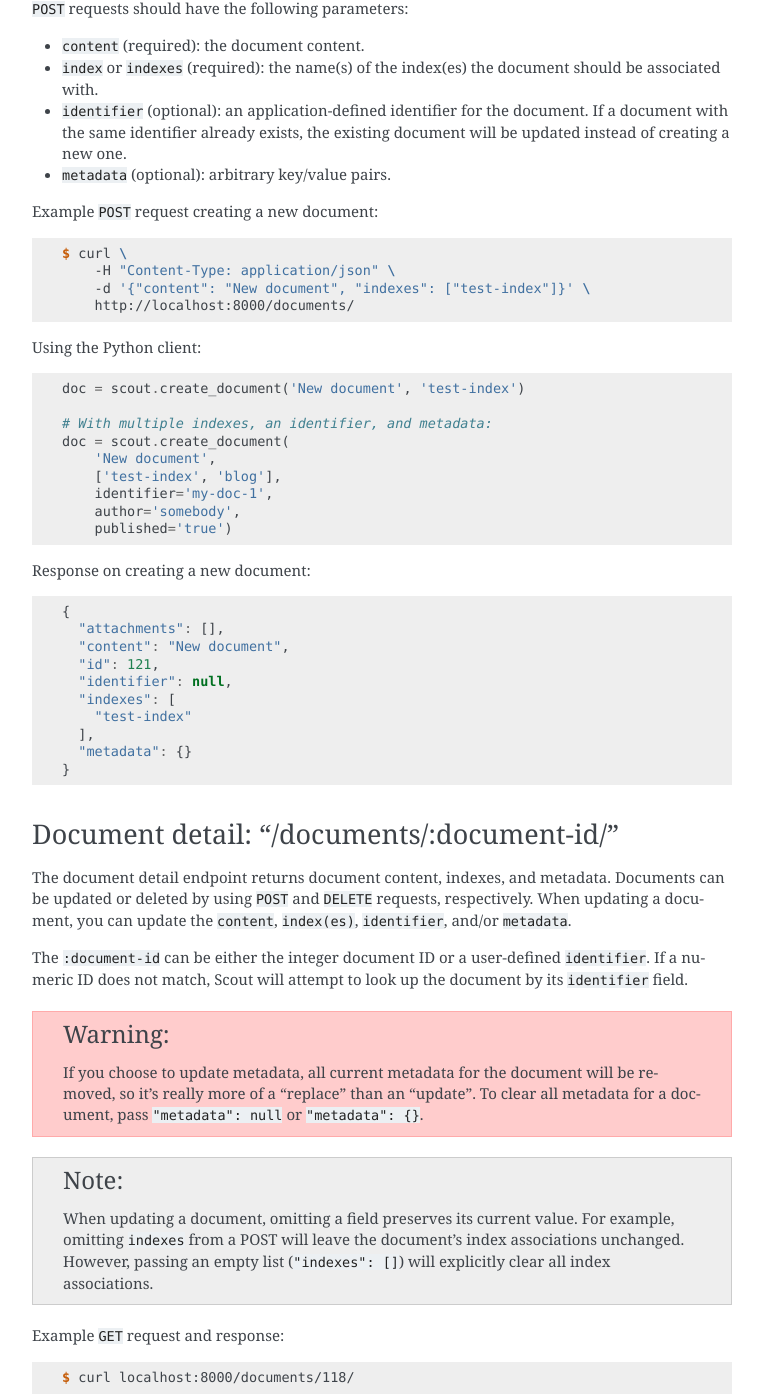
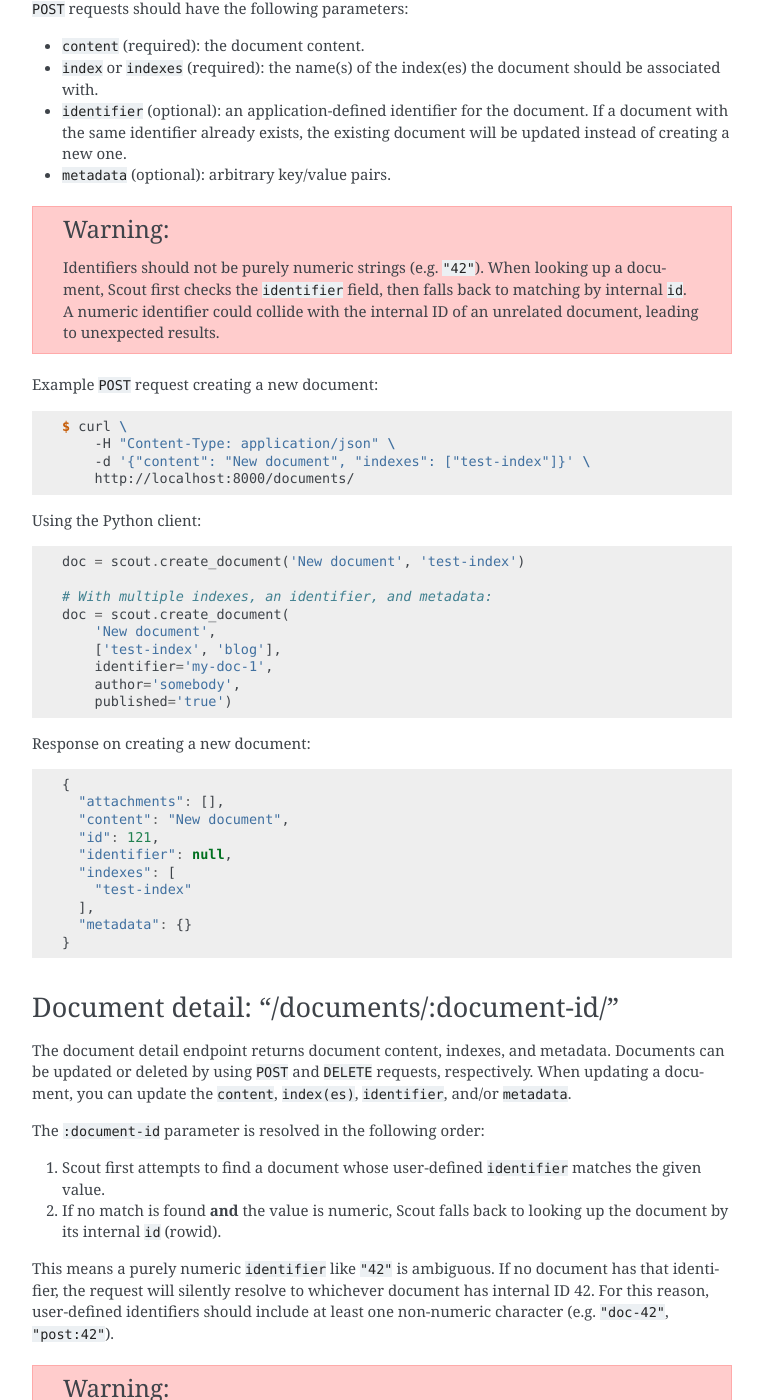
Before and after one commit to coleifer/scout, a Sphinx documentation site: the page built from docs/server.rst, in a window 1280 px wide and 1400 px high, scrolled down 8429 px. Shown: the whole window, without its empty margins (378-1141 px from the left). Built offline with Sphinx 7.4.7, drawn with Linux system fonts in a browser that asks for light colours.

Commit message:
Clarify behavior of docid in docs.

```diff
--- a/docs/server.rst
+++ b/docs/server.rst
@@ -498,6 +498,13 @@ Response:
 * ``identifier`` (optional): an application-defined identifier for the document. If a document with the same identifier already exists, the existing document will be updated instead of creating a new one.
 * ``metadata`` (optional): arbitrary key/value pairs.
 
+.. warning::
+    Identifiers should not be purely numeric strings (e.g. ``"42"``). When
+    looking up a document, Scout first checks the ``identifier`` field, then
+    falls back to matching by internal ``id``. A numeric identifier could
+    collide with the internal ID of an unrelated document, leading to
+    unexpected results.
+
 Example ``POST`` request creating a new document:
 
 .. code-block:: console
@@ -547,9 +554,17 @@ Documents can be updated or deleted by using ``POST`` and ``DELETE`` requests,
 respectively. When updating a document, you can update the ``content``,
 ``index(es)``, ``identifier``, and/or ``metadata``.
 
-The ``:document-id`` can be either the integer document ID or a user-defined
-``identifier``. If a numeric ID does not match, Scout will attempt to look up
-the document by its ``identifier`` field.
+The ``:document-id`` parameter is resolved in the following order:
+
+1. Scout first attempts to find a document whose user-defined ``identifier``
+   matches the given value.
+2. If no match is found **and** the value is numeric, Scout falls back to
+   looking up the document by its internal ``id`` (rowid).
+
+This means a purely numeric ``identifier`` like ``"42"`` is ambiguous. If no
+document has that identifier, the request will silently resolve to whichever
+document has internal ID 42. For this reason, user-defined identifiers should
+include at least one non-numeric character (e.g. ``"doc-42"``, ``"post:42"``).
 
 .. warning::
     If you choose to update metadata, all current metadata for the document
```
